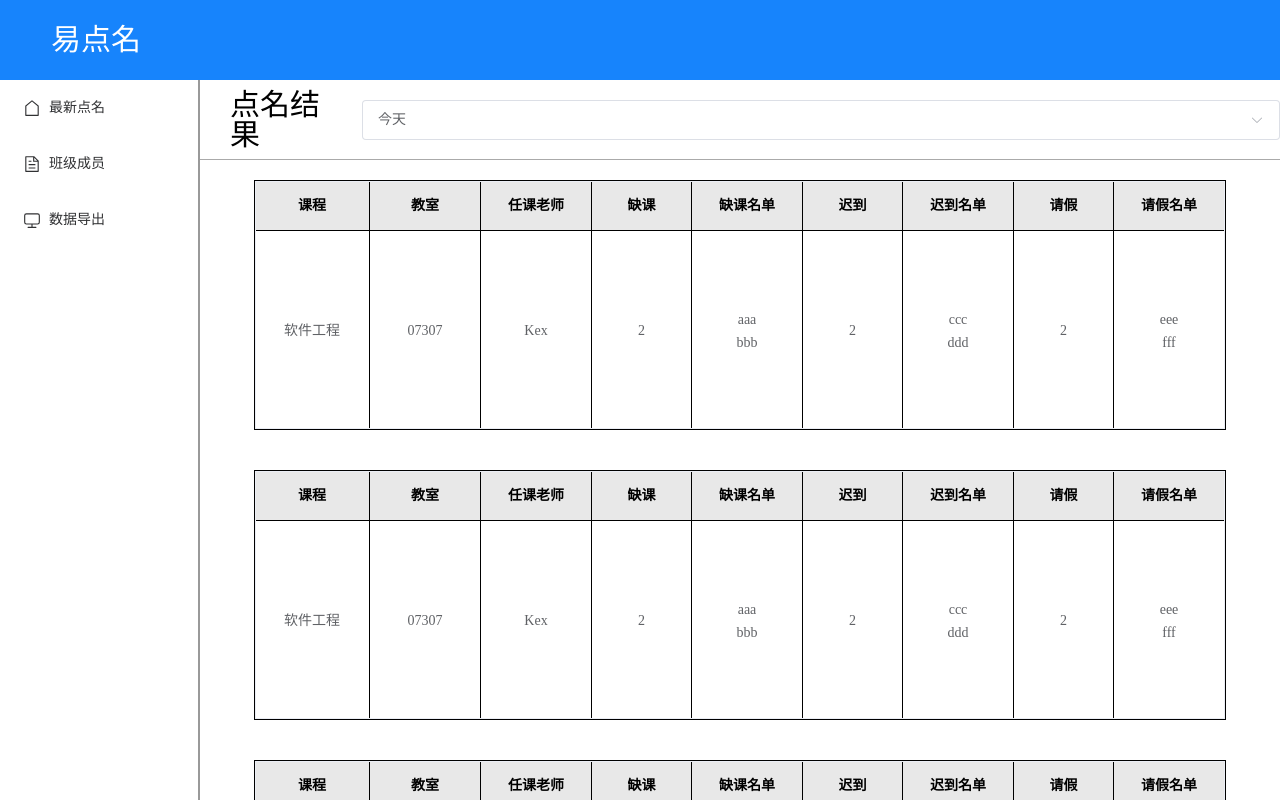
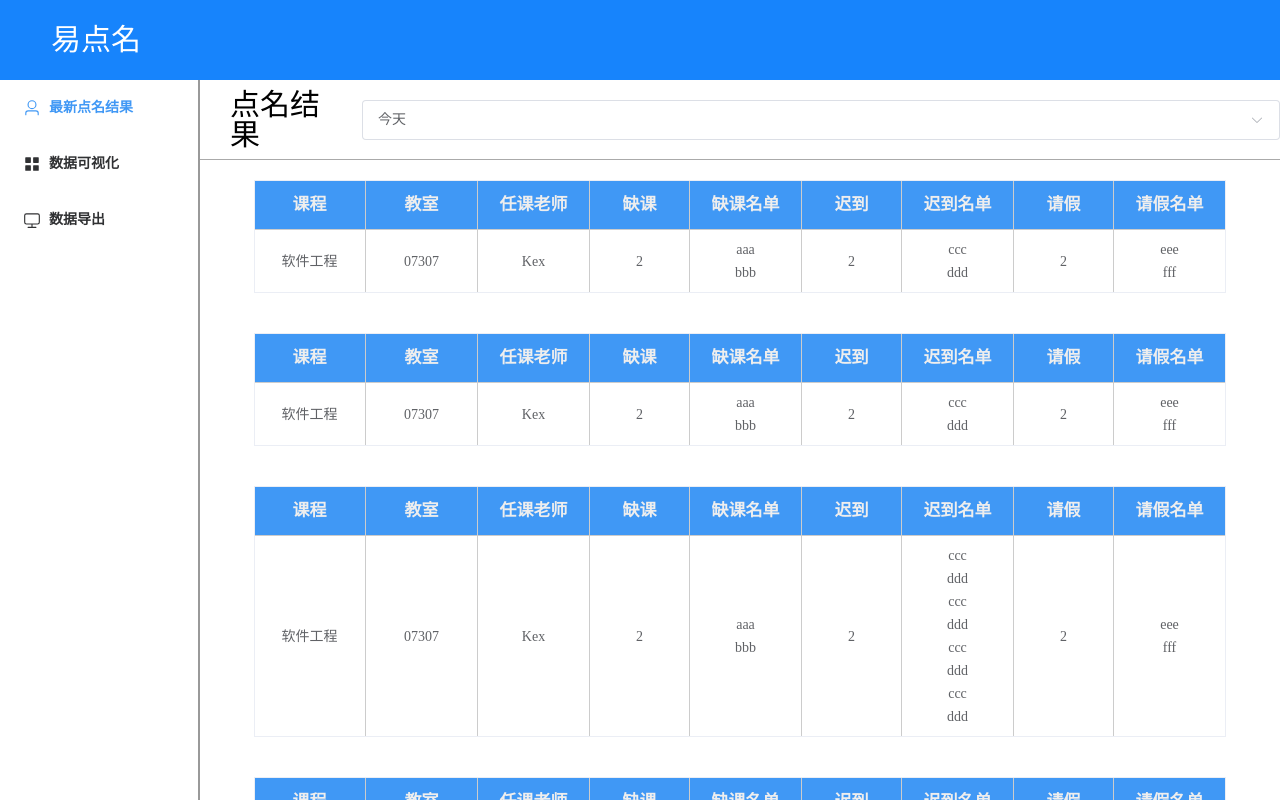
Before and after one commit to codesheepXK/EasyRoll-Web, a Vue app: page /assistant/newResult in a window 1280 px wide. Built offline with nearby package versions, Linux system fonts and the light colour scheme.

Commit message:
谢锴完成UI优化

```diff
--- a/src/components/asideMenu.vue
+++ b/src/components/asideMenu.vue
@@ -14,11 +14,13 @@
             <span>最新点名结果</span>
         </el-menu-item>
         <el-menu-item index="/assistant/showData" v-if="flag!=1">
-            <el-icon><House /></el-icon>
+            <el-icon><Menu /></el-icon>
             <span>数据可视化</span>
         </el-menu-item>
         <el-menu-item index="/assistant/dataOut" v-if="flag!=1">
-            <el-icon><User /></el-icon>
+            <el-icon>
+                <Monitor />
+            </el-icon>
             <span>数据导出</span>
         </el-menu-item>
         <el-menu-item index="/Teacher/newResult" v-if="flag==1">
@@ -43,15 +45,18 @@
 </template>
 
 <script setup>
-import {onMounted} from 'vue'
+import { onMounted,ref } from 'vue';
 //使用router的方法:引入并调用useRouter
 import { useRouter} from 'vue-router'
-
+import { useStore } from "vuex"
 const router =useRouter()
-// onMounted(() => {
-//     console.log(router.currentRoute.value.fullPath);
-// })
-let flag=1;
+const store = useStore()
+let flag=ref(0)
+onMounted(()=>{
+    if(store.state.user.role=="2"){
+        flag.value=1
+    }
+})
 </script>
 
 <style lang="scss" scoped>
@@ -60,6 +65,7 @@ let flag=1;
     min-width: 200px;
     height: 90vh;
     color: #fff;
+    font-weight: bold;
     border-right: 2px solid #999;
     .el-sub-menu{
         .el-menu-item{
@@ -67,8 +73,8 @@ let flag=1;
         }
     }
     .el-menu-item.is-active{
-        color: #fff !important;
-        background-color: var(--el-menu-active-color) !important;
+        color: rgb(64, 152, 245)!important;
+        // background-color: rgb(64, 152, 245) !important;
     }
 }
 </style>
--- a/src/components/exprotBtns.vue
+++ b/src/components/exprotBtns.vue
@@ -21,13 +21,12 @@
     </div>
 </template>
 
-<script>
-export default {
-  props:["flag"],
-  data(){
-    return{
-        classIndex: "0",
-        classes:[
+<script setup>
+import { onMounted, reactive,ref } from "vue"
+import { useStore } from "vuex"
+const store = useStore()
+let classIndex=ref("0")
+let classes=reactive([
     {
         label:"全部班级",
         value:"0"
@@ -48,10 +47,15 @@ export default {
         label:"计算机4班",
         value:"4"
     },
-        ]
+])
+let flag =ref(0)
+onMounted(()=>{
+    if(store.state.user.role=="2"){
+        flag.value=0
+    }else{
+        flag.value=1
     }
-  }
-}
+})
 </script>
 
 <style lang="scss" scoped>
@@ -71,6 +75,8 @@ export default {
     }
     .allBtn{
         width: 90%;
+        color: #333;
+        background-color: #eee;
     }
     .itemBtns{
         width: 90%;
@@ -83,6 +89,7 @@ export default {
         }
     }
     .el-button{
+        font-weight: bold;
         height: 40px;
     }
 }
--- a/src/store/user.js
+++ b/src/store/user.js
@@ -1,35 +1,41 @@
 import router from "@/router";
 
 const state = {
-    //保存是否为已经登录的状态
-    isLogined : false,
-    //用户token
-    token:'',
-
+    token:"",
+    role:"3",
+    name: "柯逍",
+    courses:[
+        {
+            "id": "17908293",
+            "name": "软件工程"
+        }
+    ]
 
 }
 
 
 const actions = {
     //登录业务
-    Login({commit,dispatch},msg){
-        //发起请求
-        console.log(msg);
-        localStorage.setItem('token',msg.token)
-        //获取用户信息后，派发commit修改state中的数据
-        commit('LOGIN',msg)
-    }
+    // Login({commit,dispatch},msg){
+    //     //发起请求
+    //     console.log(msg);
+    //     localStorage.setItem('token',msg.token)
+    //     //获取用户信息后，派发commit修改state中的数据
+    //     commit('LOGIN',msg)
+    // }
 }
 
 
 
 const mutations = {
     //登录
-    LOGIN(state,result){
-        //修改登录状态为成功
-        state.isLogined = true;
+    login(state,res){
         //保存token
-        state.token = result.token;
+        state.token = res.Authorization;
+        localStorage.setItem('token',msg.token);
+        state.role=res.data.role
+        state.name=res.data.name
+        state.courses=res.data.courses
         //修改得到用户数据
         alert("登陆成功!欢迎");
         router.push('/newResult')
--- a/src/views/Teacher/DataOut.vue
+++ b/src/views/Teacher/DataOut.vue
@@ -9,9 +9,9 @@
     </el-select>
     <div class="dataBox">
 
-        <el-table :data="courseData" style="width: 90%;max-height : 38vh" border
+        <el-table :data="courseData" stripe style="width: 90%;max-height : 38vh" border
             :header-cell-style="headerStyle"
-            :cell-style="{borderColor:'#000'}"
+            :cell-style="{borderColor:'#ccc'}"
         >
             <el-table-column prop="courseTime" label="上课时间" align="center" />
             <el-table-column prop="classroomNo" label="课程总人数" align="center" />
@@ -23,7 +23,7 @@
             </el-table-column>
         </el-table>
     </div>
-    <exprotBtns :flag="0"/>
+    <exprotBtns/>
 </template>
 
 <script setup>
@@ -33,9 +33,10 @@ import dayjs from 'dayjs'
 const headerStyle = reactive({
     "text-align":"center",
     "font-weight":"bold",
-    "color":"#000",
-    "background-color":"rgb(232,232,232)",
-    "border-color":"#000",
+    "font-size":"17px",
+    "color":"#eee",
+    "border-color":"#ccc",
+    "background-color":"rgb(64, 152, 245)",
     "height":"50px"
 })
 
@@ -102,7 +103,6 @@ const courseData = reactive([
     height: 39vh;
     .el-table{
         margin:20px 0px;
-        border: solid 1px #000;
     }
 }
 
--- a/src/views/Teacher/NewResult/NewResult.vue
+++ b/src/views/Teacher/NewResult/NewResult.vue
@@ -5,7 +5,7 @@
             </div>
             <div class="box box2">
                 <h1>缺课名单</h1>
-                <el-table :data="tableData" border style="width: 80%;max-height:200px" :header-cell-style="headerStyle" >
+                <el-table :data="tableData" border stripe style="width: 80%;max-height:200px" :header-cell-style="headerStyle" >
                     <el-table-column prop="date" label="学号"  align="center"/>
                     <el-table-column prop="name" label="姓名"  align="center"/>
                  </el-table>
@@ -15,7 +15,7 @@
             </div>
             <div class="box">
                 <h1>请假名单</h1>
-                <el-table :data="tableData" border style="width: 80%;max-height:200px" :header-cell-style="headerStyle" >
+                <el-table :data="tableData" border stripe style="width: 80%;max-height:200px" :header-cell-style="headerStyle" >
                     <el-table-column prop="date" label="学号"  align="center"/>
                     <el-table-column prop="name" label="姓名"  align="center"/>
                  </el-table>
@@ -30,8 +30,10 @@ import {ref,reactive} from 'vue'
 const headerStyle = reactive({
     "text-align":"center",
     "font-weight":"bold",
-    "color":"#fff",
-    "background-color":"rgb(23,132,252)",
+    "font-size":"16px",
+    "color":"#eee",
+    "border-color":"#ccc",
+    "background-color":"rgb(64, 152, 245)",
 })
 const tableData = [
     {
--- a/src/views/Teacher/StudentInfo.vue
+++ b/src/views/Teacher/StudentInfo.vue
@@ -8,9 +8,9 @@
             />
     </el-select>
     <div class="dataBox" >
-        <el-table :data="tableData" style="width: 90%;max-height : 70vh " border
+        <el-table :data="tableData" style="width: 90%;max-height : 70vh " border stripe
             :header-cell-style="headerStyle"
-            :cell-style="{borderColor:'#000'}"
+            :cell-style="{borderColor:'#ccc'}"
             v-show="way!='course'"
         >
             <el-table-column prop="courseName" label="班级" align="center" />
@@ -35,9 +35,10 @@ import dayjs from 'dayjs'
 const headerStyle = reactive({
     "text-align":"center",
     "font-weight":"bold",
-    "color":"#000",
-    "background-color":"rgb(232,232,232)",
-    "border-color":"#000",
+    "font-size":"17px",
+    "color":"#eee",
+    "border-color":"#ccc",
+    "background-color":"rgb(64, 152, 245)",
     "height":"50px"
 })
 const way = ref('1')
@@ -90,7 +91,6 @@ const tableData = reactive([
     height: 71vh;
     .el-table{
         margin:20px 0px;
-        border: solid 1px #000;
     }
 }
 </style>
--- a/src/views/assistant/dataOut.vue
+++ b/src/views/assistant/dataOut.vue
@@ -28,9 +28,9 @@
         </el-select>
     </div>
     <div class="dataBox">
-        <el-table :data="classData" style="width: 90%;max-height : 39vh" border
+        <el-table :data="classData" style="width: 90%;max-height : 39vh" border stripe
             :header-cell-style="headerStyle"
-            :cell-style="{borderColor:'#000'}"
+            :cell-style="{borderColor:'#ccc'}"
             v-show="way!='course'"
         >
             <el-table-column prop="courseName" label="班级" align="center" />
@@ -46,9 +46,9 @@
             </el-table-column>
         </el-table>
 
-        <el-table :data="courseData" style="width: 90%;max-height : 39vh" border
+        <el-table :data="courseData" style="width: 90%;max-height : 39vh" border  stripe
             :header-cell-style="headerStyle"
-            :cell-style="{borderColor:'#000'}"
+            :cell-style="{borderColor:'#ccc'}"
             v-show=" way =='course' "
         >
             <el-table-column prop="courseTime" label="上课时间" align="center" />
@@ -61,7 +61,7 @@
             </el-table-column>
         </el-table>
         </div>
-        <exprotBtns :flag="1"/>
+        <exprotBtns/>
 
 </template>
 
@@ -71,14 +71,14 @@ import { reactive, ref } from 'vue'
 const headerStyle = reactive({
     "text-align":"center",
     "font-weight":"bold",
-    "color":"#000",
-    "background-color":"rgb(232,232,232)",
-    "border-color":"#000",
+    "font-size":"17px",
+    "color":"#eee",
+    "border-color":"#ccc",
+    "background-color":"rgb(64, 152, 245)",
     "height":"50px"
 })
-const way = ref('class')//按班级还是课程
+let way = ref('class')//按班级还是课程
 const course = ref('')//选择课程名称
-const classIndex = ref('0')
 const sortWay = ref('')
 const options = [
   {
@@ -100,28 +100,7 @@ const courses = [
         value:"2"
     }
 ]
-const classes =[
-    {
-        label:"全部班级",
-        value:"0"
-    },
-    {
-        label:"计算机1班",
-        value:"1"
-    },
-    {
-        label:"计算机2班",
-        value:"2"
-    },
-    {
-        label:"计算机3班",
-        value:"3"
-    },
-    {
-        label:"计算机4班",
-        value:"4"
-    },
-]
+
 const sortWays=[
     {
         label:"按上课时间排序",
@@ -195,7 +174,6 @@ const courseData = reactive([
     height: 45vh;
     .el-table{
         margin:20px 0px;
-        border: solid 1px #000;
     }
 }
 
--- a/src/views/assistant/newResult.vue
+++ b/src/views/assistant/newResult.vue
@@ -1,7 +1,7 @@
 <template>
   <div class="header">
     <h1>点名结果</h1>
-    <el-select v-model="value" class="m-2" placeholder="Select" size="large">
+    <el-select v-model="value" placeholder="Select" size="large">
         <el-option
         v-for="item in options"
         :key="item.value"
@@ -12,10 +12,9 @@
   </div>
   <div class="tableBox" >
     <div class="table"  v-for="(table,index) in tableData" :key="index">
-        <el-table :data="table" style="width: 90%" border  height='250'
+        <el-table :data="table" style="width: 90%" border  stripe
           :header-cell-style="headerStyle"
-          :cell-style="{borderColor:'#000'}"
-          :row-style="{height: '200px'}"
+          :cell-style="{borderColor:'#ccc'}"
         >
           <el-table-column prop="courseName" label="课程" align="center" />
           <el-table-column prop="classroomNo" label="教室" align="center" />
@@ -79,12 +78,52 @@ const options = [
 const headerStyle = reactive({
     "text-align":"center",
     "font-weight":"bold",
-    "color":"#000",
-    "background-color":"rgb(232,232,232)",
-    "border-color":"#000",
+    "font-size":"17px",
+    "color":"#eee",
+    "border-color":"#ccc",
+    "background-color":"rgb(64, 152, 245)",
     "height":"50px"
 })
 const tableData=reactive([
+  [
+    {
+      "courseName":"软件工程",
+      "classroomNo":"07307",
+      "professorName":"Kex",
+      "absenceNum":"2",
+      "absenceList":["aaa","bbb"],
+      "lateNum":"2",
+      "lateList":["ccc","ddd"],
+      "leaveNum":"2",
+      "leaveList":["eee","fff"]
+    },
+  ],
+  [
+    {
+      "courseName":"软件工程",
+      "classroomNo":"07307",
+      "professorName":"Kex",
+      "absenceNum":"2",
+      "absenceList":["aaa","bbb"],
+      "lateNum":"2",
+      "lateList":["ccc","ddd"],
+      "leaveNum":"2",
+      "leaveList":["eee","fff"]
+    },
+  ],
+  [
+    {
+      "courseName":"软件工程",
+      "classroomNo":"07307",
+      "professorName":"Kex",
+      "absenceNum":"2",
+      "absenceList":["aaa","bbb"],
+      "lateNum":"2",
+      "lateList":["ccc","ddd","ccc","ddd","ccc","ddd","ccc","ddd"],
+      "leaveNum":"2",
+      "leaveList":["eee","fff"]
+    },
+  ],
   [
     {
       "courseName":"软件工程",
@@ -156,7 +195,6 @@ const tableData=reactive([
       width: 100%;
       .el-table{
         margin:20px 0px;
-        border: solid 1px #000;
       }
     }
 }
--- a/src/views/assistant/showData.vue
+++ b/src/views/assistant/showData.vue
@@ -3,9 +3,9 @@
     <div class="showBox">
         <div class="box box1">
             <h1>缺课次数</h1>
-            <el-table :data="classData"  border style="width: 95%; height:32.5vh"
+            <el-table :data="classData"  border stripe style="width: 95%; height:32.5vh"
                 :header-cell-style="headerStyle"
-                :cell-style="{borderColor:'#000'}"
+                :cell-style="{borderColor:'#ccc'}"
             >
                 <el-table-column prop="className" label="班级" align="center"/>
                 <el-table-column prop="no" label="学号" align="center"/>
@@ -19,9 +19,9 @@
         </div>
         <div class="box box3">
             <h1>课程情况</h1>
-            <el-table :data="courseData" border style="width: 95%; height:32.5vh"
+            <el-table :data="courseData" border stripe style="width: 95%; height:32.5vh"
                 :header-cell-style="headerStyle"
-                :cell-style="{borderColor:'#000'}"
+                :cell-style="{borderColor:'#ccc'}"
             >
                 <el-table-column prop="courseName" label="课程" align="center"/>
                 <el-table-column prop="teacher" label="任课老师" align="center"/>
@@ -118,13 +118,14 @@ export default {
                     absenceNum: 0,
                 },
             ],
-            headerStyle : {
+             headerStyle : {
                 "text-align":"center",
                 "font-weight":"bold",
-                "color":"#000",
-                "background-color":"rgb(232,232,232)",
-                "border-color":"#000",
-                "height":"40px"
+                "font-size":"16px",
+                "color":"#eee",
+                "border-color":"#ccc",
+                "background-color":"rgb(64, 152, 245)",
+                "height":"50px"
             }
         }
     },
@@ -283,7 +284,6 @@ export default {
     }
     .el-table{
         margin:20px 0px;
-        border: solid 1px #000;
     }
 }
 </style>
--- a/src/views/index.vue
+++ b/src/views/index.vue
@@ -13,7 +13,15 @@
 import pageHeader from '@/components/pageHeader.vue';
 import asideMenu from '../components/asideMenu.vue'
 import WelcomeTag from '@/components/WelcomeTag.vue';
-let flag=0;
+import { useStore } from "vuex"
+import { onMounted,ref } from 'vue';
+const store = useStore()
+let flag=ref(0)
+onMounted(()=>{
+    if(store.state.user.role=="2"){
+        flag.value=1
+    }
+})
 </script>
 
 <style lang="scss" scoped>
```
Also changed, not shown: src/components/WelcomeTag.vue (+12 -11 lines), src/views/login.vue (+2 -15 lines). Lines whose indentation alone changed are shown as unchanged.
